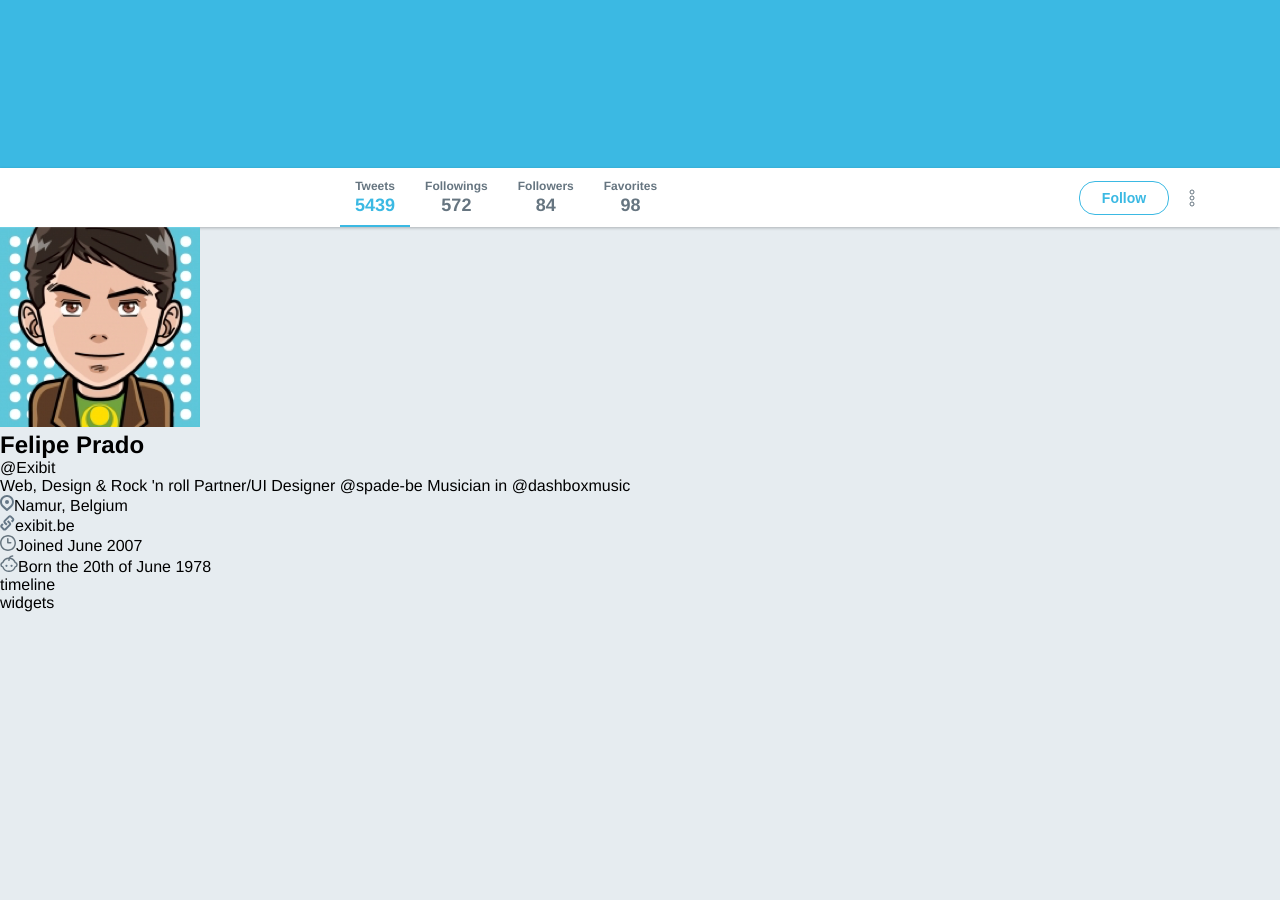
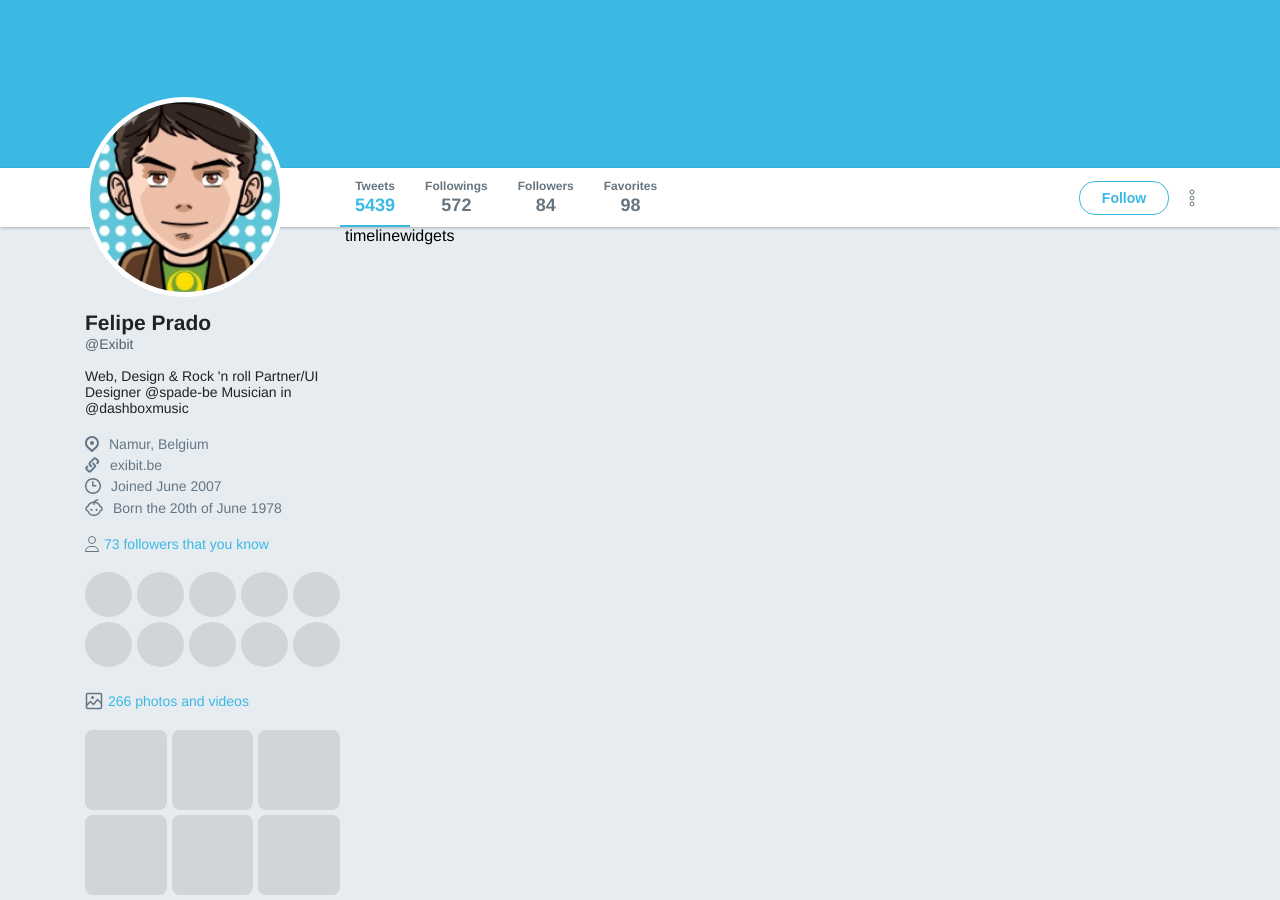
Before and after one commit to felipeprad0-dev/Flexbox, a plain HTML site: page index.html in a window 1280 px wide. Shown: the part 258-1158 px from the top of the page. Before the commit the page ends 870 px from the top, so only its background shows below. Drawn offline with Linux system fonts and the light colour scheme.

Commit message:
Aside bar finalizada

```diff
--- a/index.html
+++ b/index.html
@@ -63,22 +63,51 @@
             </div>
         </div>
 
-        <div class="wrapper-content">
+        <div class="wrapper-content content">
             <aside class="profile">
-                <img src="/images/avatar.png" alt="Felipe Prado">
+                <img class ="avatar" src="/images/avatar.png" alt="Felipe Prado">
                 <h1>Felipe Prado</h1>
-            </aside>
 
                 <span>@Exibit</span>
 
                 <p>Web, Design & Rock 'n roll Partner/UI Designer @spade-be Musician in @dashboxmusic</p>
 
-            <ul>
+                <ul class="list">
                     <li><img src="/images/place.svg" alt="Place">Namur, Belgium</li>
                     <li><img src="/images/url.svg" alt="URL">exibit.be</li>
                     <li><img src="/images/joined.svg" alt="Joined">Joined June 2007</li>
                     <li><img src="/images/born.svg" alt="Born">Born the 20th of June 1978</li>
                 </ul>
+
+                <div class="widget followers">
+                    <strong><img src="/images/followers.svg" alt="Followers"> 73 followers that you know</strong>
+
+                    <ul>
+                        <li></li>
+                        <li></li>
+                        <li></li>
+                        <li></li>
+                        <li></li>
+                        <li></li>
+                        <li></li>
+                        <li></li>
+                        <li></li>
+                        <li></li>
+                    </ul>
+                </div>
+
+                <div class="widget images">
+                    <strong><img src="/images/images.svg" alt="Images">266 photos and videos</strong>
+                    <ul>
+                        <li></li>
+                        <li></li>
+                        <li></li>
+                        <li></li>
+                        <li></li>
+                        <li></li>
+                    </ul>
+                </div>
+            </aside>
 
             <section class="timeline">
                 timeline
--- a/styles.css
+++ b/styles.css
@@ -201,3 +201,107 @@ div.bar .content .actions button {
 
 
 /*---------------------------------PROFILE---------------------------------*/
+
+div.wrapper-content {
+    display: flex;
+}
+
+div.wrapper-content aside.profile {
+    width: 260px;
+}
+
+div.wrapper-content aside.profile img.avatar {
+    width: 200px;
+    height: 200px;
+    border-radius: 50%;
+    border: 5px solid #fff;
+    margin-top: -130px;
+}
+
+div.wrapper-content aside.profile h1 {
+    font-size: 21px;
+    color: #1f2226;
+    margin-top: 10px;
+}
+
+div.wrapper-content aside.profile span {
+    font-size: 14px;
+    color: #53626c;
+}
+
+div.wrapper-content aside.profile p {
+    font-size: 14px;
+    color: #1f2226;
+    margin-top: 15px;
+}
+
+div.wrapper-content aside.profile ul {
+    margin-top: 20px;
+    list-style: none;
+}
+
+div.wrapper-content aside.profile ul.list li {
+    font-size: 14px;
+    color: #657786;
+    display: flex;
+    align-items: center;
+    margin-top: 5px;
+}
+
+div.wrapper-content aside.profile ul li:first-child {
+    margin: 0;
+}
+
+div.wrapper-content aside.profile ul li img {
+    margin-right: 10px;
+}
+
+div.wrapper-content aside.profile .widget {
+    margin-top: 20px;
+}
+
+div.wrapper-content aside.profile .widget strong {
+    font-weight: normal;
+    color: #3bb9e3;
+    font-size: 14px;
+    display: flex;
+    align-items: center;
+}
+
+div.wrapper-content aside.profile .widget strong img {
+    margin-right: 5px;
+}
+
+div.wrapper-content aside.profile .followers ul {
+    list-style: none;
+    display: flex;
+    flex-wrap: wrap;
+    align-content: flex-start;
+    align-items: flex-start;
+}
+
+div.wrapper-content aside.profile .followers ul li {
+    width: 45px;
+    height: 45px;
+    background: #d0d5d9;
+    border-radius: 50%;
+    flex: 1 0 auto;
+    margin: 0 5px 5px 0;
+}
+
+div.wrapper-content aside.profile .images ul {
+    list-style: none;
+    display: flex;
+    flex-wrap: wrap;
+    align-content: flex-start;
+    align-items: flex-start;
+}
+
+div.wrapper-content aside.profile .images ul li {
+    width: 80px;
+    height: 80px;
+    background: #d0d5d9;
+    border-radius: 8px;
+    flex: 1 0 auto;
+    margin: 0 5px 5px 0;
+}
```
Lines whose indentation alone changed are shown as unchanged.
